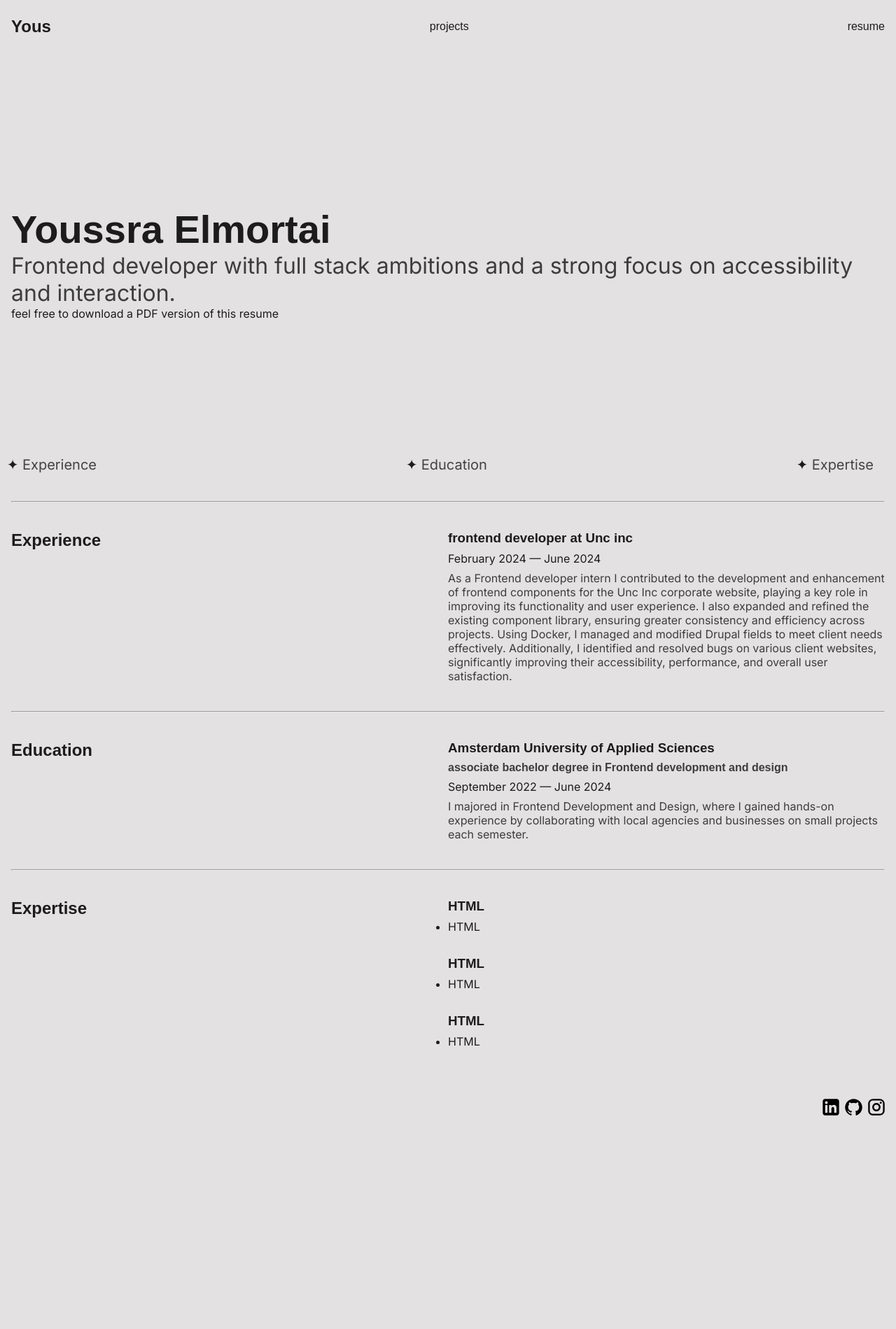
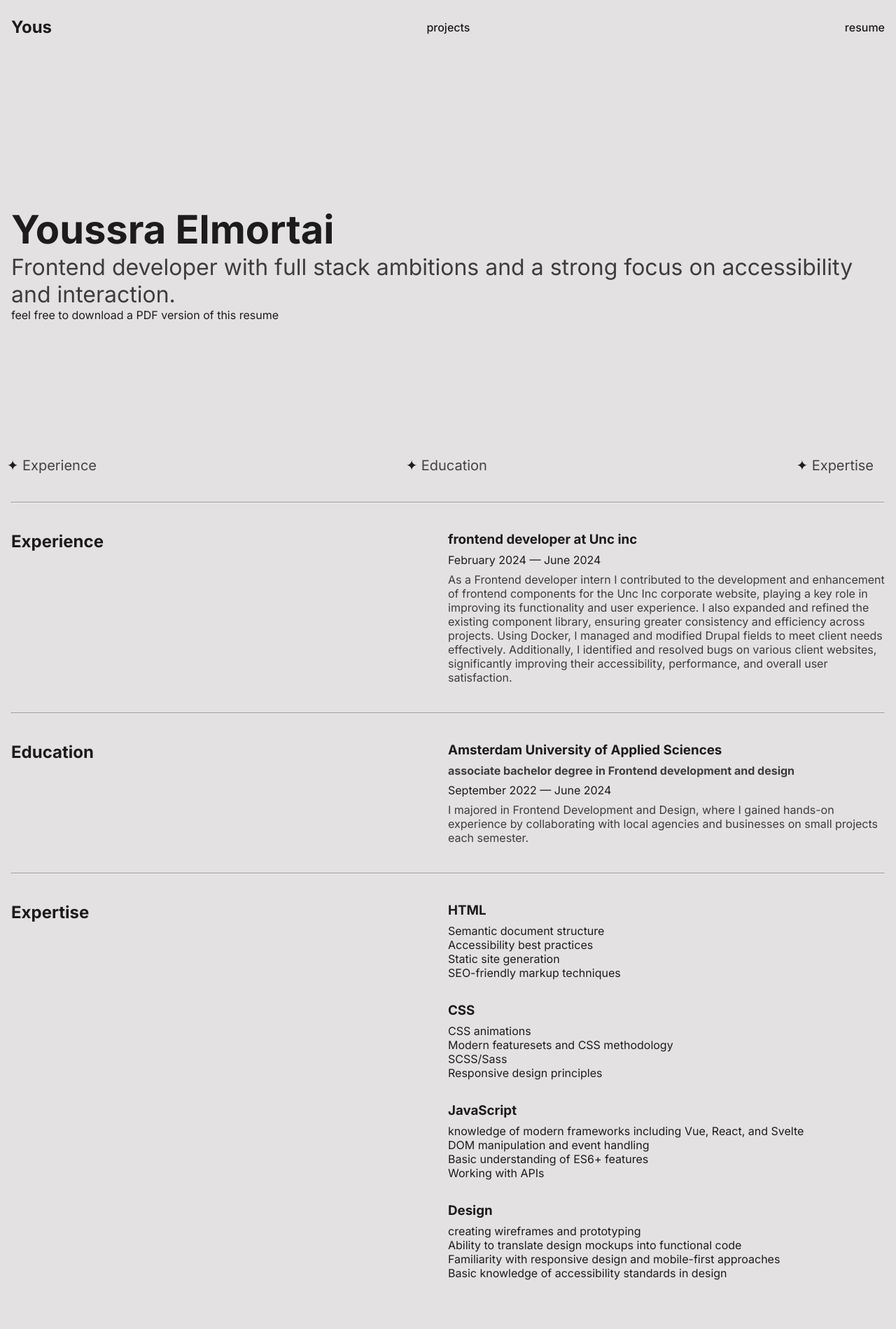
Before and after one commit to YoussraElmortai/portfolio24, a Next.js app: page /resume in a window 1280 px wide. Shown: the top 1899 px of the page at 70% size. Before the commit the page ends 1598 px from the top, so only its background shows below. Built offline with nearby package versions, Linux system fonts and the light colour scheme.

Commit message:
styling and added javascript 🐸

```diff
--- a/src/app/globals.css
+++ b/src/app/globals.css
@@ -1,11 +1,7 @@
 :root {
-  --heading: "Bebas Neue", sans-serif;
   --text-color: #1d1c1d;
-  --accent-color: #890000;
-  --accent-color-transparent: #890000a4;
-  --accent: "UnifrakturMaguntia", cursive;
   --bg-color: #e3e1e1;
-  --text-grey:#3d3d3d;
+  --text-grey: #3d3d3d;
 }
 
 * {
@@ -24,14 +20,7 @@ body {
   flex-flow: column;
 }
 
-h1,
-h2,
-h3,
-h4 {
-  font-family: var(--heading);
-}
-
-p{
+p {
   color: var(--text-grey);
 }
 
@@ -42,3 +31,29 @@ main {
   flex-direction: column;
   padding: 1rem;
 }
+
+.logbook {
+  display: flex;
+  flex-flow: column;
+  gap: 1.5rem;
+
+  & div:first-of-type {
+    display: flex;
+    flex-flow: row;
+    gap: 1rem;
+  }
+
+  & article {
+    @media screen and (min-width: 432px) {
+      width: 40vw;
+    }
+  }
+}
+
+.dot {
+  width: 1rem;
+  height: 1rem;
+  background: #add400;
+  border-radius: 50%;
+  align-self: center;
+}
--- a/src/app/resume/page.jsx
+++ b/src/app/resume/page.jsx
@@ -96,21 +96,51 @@ export default function resume() {
           <article>
             <h3>HTML</h3>
             <ul>
-              <li>HTML</li>
+              <li>Semantic document structure </li>
+              <li>Accessibility best practices</li>
+              <li>Static site generation</li>
+              <li>SEO-friendly markup techniques</li>
             </ul>
           </article>
 
           <article>
-            <h3>HTML</h3>
+            <h3>CSS</h3>
             <ul>
-              <li>HTML</li>
+              <li>CSS animations</li>
+              <li> Modern featuresets and CSS methodology </li>
+              <li> SCSS/Sass</li>
+              <li>Responsive design principles</li>
             </ul>
           </article>
 
           <article>
-            <h3>HTML</h3>
+            <h3>JavaScript</h3>
             <ul>
-              <li>HTML</li>
+              <li>
+                knowledge of modern frameworks including Vue, React,
+                and Svelte
+              </li>
+              <li>DOM manipulation and event handling</li>
+              <li>Basic understanding of ES6+ features</li>
+              <li>Working with APIs</li>
+            </ul>
+          </article>
+
+          <article>
+            <h3>Design</h3>
+            <ul>
+              <li>creating wireframes and prototyping</li>
+              <li>
+                Ability to translate design mockups into functional
+                code
+              </li>
+              <li>
+                Familiarity with responsive design and mobile-first
+                approaches
+              </li>
+              <li>
+                Basic knowledge of accessibility standards in design
+              </li>
             </ul>
           </article>
         </div>
--- a/src/app/resume/style.css
+++ b/src/app/resume/style.css
@@ -70,4 +70,8 @@
         flex-flow: column;
         gap: 0.5rem;
     }
+
+    & ul{
+        list-style: "";
+    }
 }
```
Also changed, not shown: src/app/page.jsx (+21 -7 lines).
